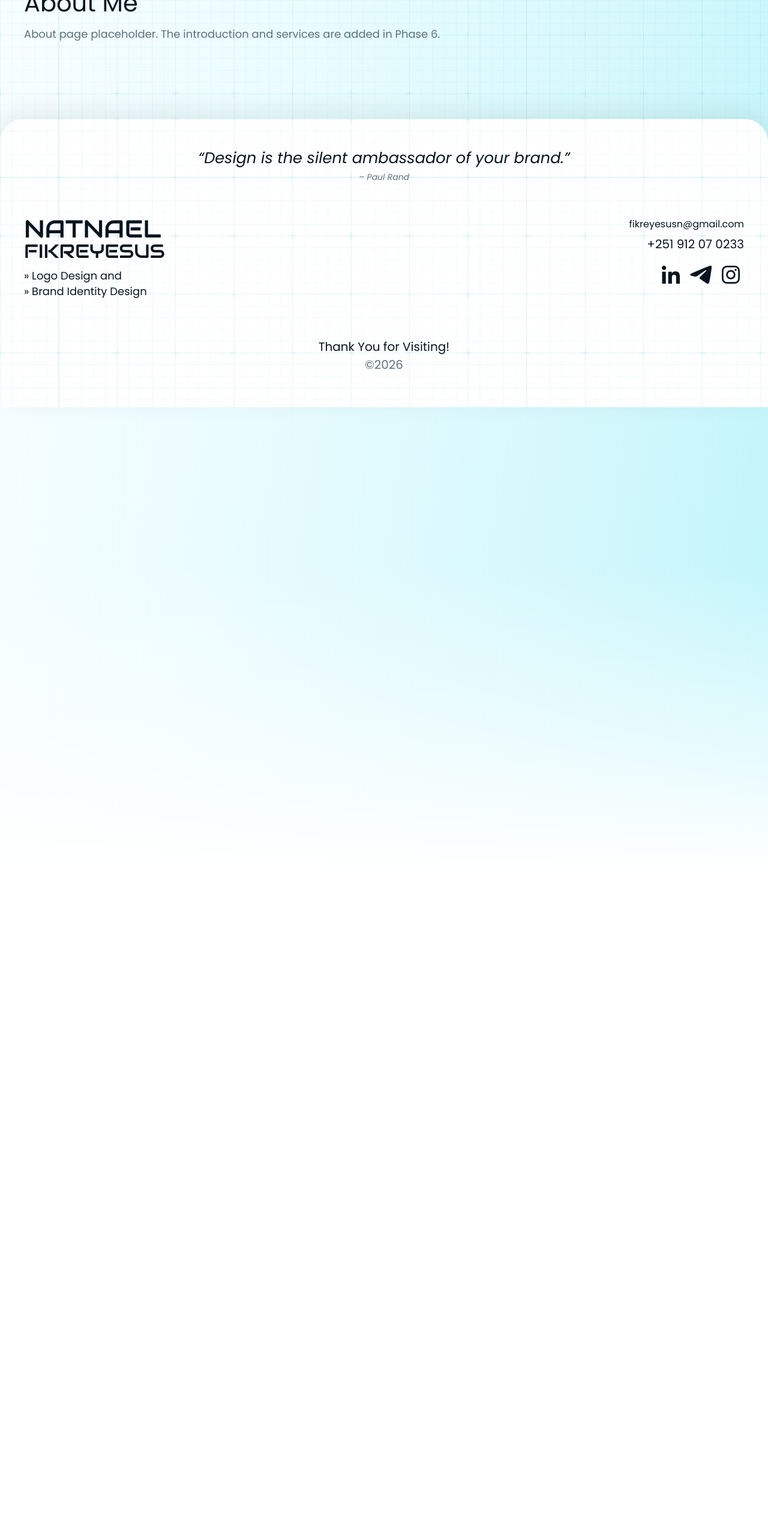
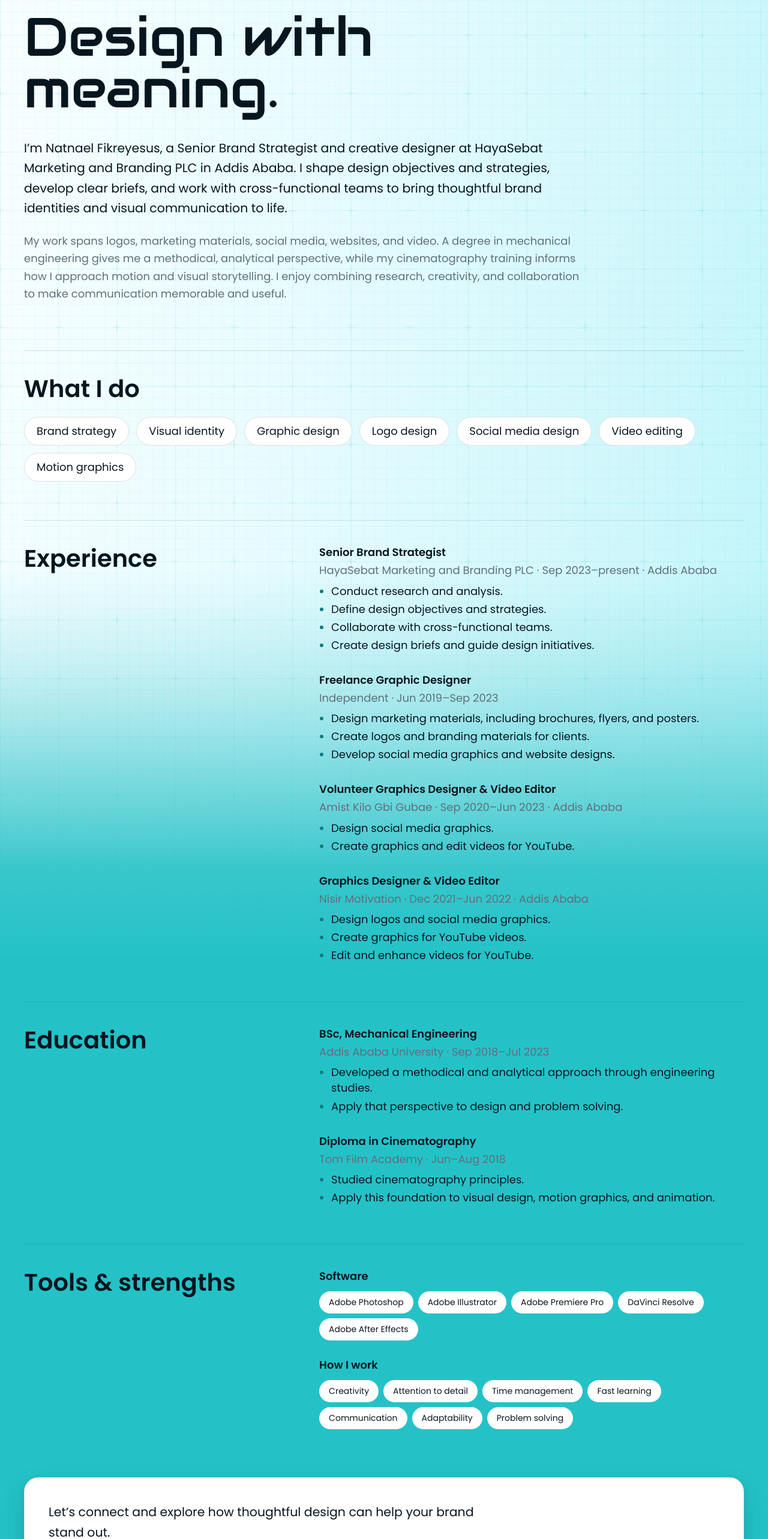
Before and after one commit to SamuelAlehegn/nattyfy-portfolio, a React (Vite) app: page /about in a window 1280 px wide. Shown: the part 234-2800 px from the top of the page at 60% size. Before the commit the page ends 1688 px from the top, so only its background shows below. Built offline with nearby package versions, Linux system fonts and the light colour scheme.

Commit message:
feat: update About and Contact pages

```diff
--- a/src/data/site.ts
+++ b/src/data/site.ts
@@ -1,31 +1,24 @@
 import type { SocialLink } from '@/types/content';
 
-/**
- * Central contact details and social destinations. The profile URLs are
- * placeholders until the final handles are confirmed.
- */
+/** Central contact details and social destinations from the latest CV. */
 export const site = {
   name: 'Natnael Fikreyesus',
   email: 'fikreyesusn@gmail.com',
-  phoneDisplay: '+251 912 07 0233',
+  phoneDisplay: '+251 912 070 233',
   phoneHref: 'tel:+251912070233',
-  roles: ['Logo Design and', 'Brand Identity Design'],
+  location: 'Addis Ababa, Ethiopia',
+  roles: ['Senior Brand Strategist', 'Creative Designer'],
 } as const;
 
 export const socialLinks: SocialLink[] = [
   {
-    id: 'linkedin',
-    label: 'LinkedIn',
-    href: 'https://www.linkedin.com/in/natnael-fikreyesus/',
-  },
-  {
     id: 'telegram',
     label: 'Telegram',
-    href: 'https://t.me/natnaelfikreyesus',
+    href: 'https://t.me/nattyfy',
   },
   {
     id: 'instagram',
     label: 'Instagram',
-    href: 'https://www.instagram.com/natnael_fikreyesus/',
+    href: 'https://instagram.com/nattyfy',
   },
 ];
--- a/src/pages/AboutPage.tsx
+++ b/src/pages/AboutPage.tsx
@@ -1,12 +1,212 @@
+import { Link } from 'react-router-dom';
 import { Container } from '@/components/layout/Container';
+
+const specialties = [
+  'Brand strategy',
+  'Visual identity',
+  'Graphic design',
+  'Logo design',
+  'Social media design',
+  'Video editing',
+  'Motion graphics',
+];
+
+const softwareSkills = [
+  'Adobe Photoshop',
+  'Adobe Illustrator',
+  'Adobe Premiere Pro',
+  'DaVinci Resolve',
+  'Adobe After Effects',
+];
+
+const strengths = [
+  'Creativity',
+  'Attention to detail',
+  'Time management',
+  'Fast learning',
+  'Communication',
+  'Adaptability',
+  'Problem solving',
+];
+
+const experience = [
+  {
+    title: 'Senior Brand Strategist',
+    details: 'HayaSebat Marketing and Branding PLC · Sep 2023–present · Addis Ababa',
+    responsibilities: [
+      'Conduct research and analysis.',
+      'Define design objectives and strategies.',
+      'Collaborate with cross-functional teams.',
+      'Create design briefs and guide design initiatives.',
+    ],
+  },
+  {
+    title: 'Freelance Graphic Designer',
+    details: 'Independent · Jun 2019–Sep 2023',
+    responsibilities: [
+      'Design marketing materials, including brochures, flyers, and posters.',
+      'Create logos and branding materials for clients.',
+      'Develop social media graphics and website designs.',
+    ],
+  },
+  {
+    title: 'Volunteer Graphics Designer & Video Editor',
+    details: 'Amist Kilo Gbi Gubae · Sep 2020–Jun 2023 · Addis Ababa',
+    responsibilities: [
+      'Design social media graphics.',
+      'Create graphics and edit videos for YouTube.',
+    ],
+  },
+  {
+    title: 'Graphics Designer & Video Editor',
+    details: 'Nisir Motivation · Dec 2021–Jun 2022 · Addis Ababa',
+    responsibilities: [
+      'Design logos and social media graphics.',
+      'Create graphics for YouTube videos.',
+      'Edit and enhance videos for YouTube.',
+    ],
+  },
+];
 
 export function AboutPage() {
   return (
-    <Container className="py-24 md:py-32">
-      <h1 className="text-h1 text-heading">About Me</h1>
-      <p className="mt-4 max-w-[66rem] text-muted">
-        About page placeholder. The introduction and services are added in Phase 6.
-      </p>
+    <Container className="py-16 md:py-24 lg:py-32">
+      <header className="max-w-[58rem]">
+        <p className="mb-4 text-small font-semibold tracking-[0.2em] text-accent uppercase">
+          About me
+        </p>
+        <h1 className="text-page-title font-display text-heading">Design with meaning.</h1>
+        <p className="mt-8 text-body-lg leading-relaxed text-copy md:mt-10">
+          I’m Natnael Fikreyesus, a Senior Brand Strategist and creative designer at HayaSebat
+          Marketing and Branding PLC in Addis Ababa. I shape design objectives and strategies,
+          develop clear briefs, and work with cross-functional teams to bring thoughtful brand
+          identities and visual communication to life.
+        </p>
+        <p className="mt-6 text-body leading-relaxed text-muted">
+          My work spans logos, marketing materials, social media, websites, and video. A degree in
+          mechanical engineering gives me a methodical, analytical perspective, while my
+          cinematography training informs how I approach motion and visual storytelling. I enjoy
+          combining research, creativity, and collaboration to make communication memorable and
+          useful.
+        </p>
+      </header>
+
+      <section
+        aria-labelledby="about-focus"
+        className="mt-16 border-t border-border pt-8 md:mt-20 md:pt-10"
+      >
+        <h2 id="about-focus" className="text-h1 font-semibold text-heading">
+          What I do
+        </h2>
+        <ul className="mt-6 flex flex-wrap gap-3">
+          {specialties.map((specialty) => (
+            <li
+              key={specialty}
+              className="rounded-full border border-border bg-surface px-5 py-2.5 text-copy"
+            >
+              {specialty}
+            </li>
+          ))}
+        </ul>
+      </section>
+
+      <section
+        aria-labelledby="about-experience"
+        className="mt-14 grid gap-8 border-t border-border pt-8 md:mt-16 md:grid-cols-[minmax(12rem,0.65fr)_1fr] md:pt-10"
+      >
+        <h2 id="about-experience" className="text-h1 font-semibold text-heading">
+          Experience
+        </h2>
+        <div className="space-y-8">
+          {experience.map((item) => (
+            <div key={item.title}>
+              <p className="font-semibold text-heading">{item.title}</p>
+              <p className="mt-1 text-muted">{item.details}</p>
+              <ul className="mt-2 list-disc space-y-1 pl-5 text-copy marker:text-accent">
+                {item.responsibilities.map((responsibility) => (
+                  <li key={responsibility}>{responsibility}</li>
+                ))}
+              </ul>
+            </div>
+          ))}
+        </div>
+      </section>
+
+      <section
+        aria-labelledby="about-education"
+        className="mt-14 grid gap-8 border-t border-border pt-8 md:mt-16 md:grid-cols-[minmax(12rem,0.65fr)_1fr] md:pt-10"
+      >
+        <h2 id="about-education" className="text-h1 font-semibold text-heading">
+          Education
+        </h2>
+        <div className="space-y-8">
+          <div>
+            <p className="font-semibold text-heading">BSc, Mechanical Engineering</p>
+            <p className="mt-1 text-muted">Addis Ababa University · Sep 2018–Jul 2023</p>
+            <ul className="mt-2 list-disc space-y-1 pl-5 text-copy marker:text-accent">
+              <li>Developed a methodical and analytical approach through engineering studies.</li>
+              <li>Apply that perspective to design and problem solving.</li>
+            </ul>
+          </div>
+          <div>
+            <p className="font-semibold text-heading">Diploma in Cinematography</p>
+            <p className="mt-1 text-muted">Tom Film Academy · Jun–Aug 2018</p>
+            <ul className="mt-2 list-disc space-y-1 pl-5 text-copy marker:text-accent">
+              <li>Studied cinematography principles.</li>
+              <li>Apply this foundation to visual design, motion graphics, and animation.</li>
+            </ul>
+          </div>
+        </div>
+      </section>
+
+      <section
+        aria-labelledby="about-tools"
+        className="mt-14 grid gap-8 border-t border-border pt-8 md:mt-16 md:grid-cols-[minmax(12rem,0.65fr)_1fr] md:pt-10"
+      >
+        <h2 id="about-tools" className="text-h1 font-semibold text-heading">
+          Tools & strengths
+        </h2>
+        <div className="space-y-7">
+          <div>
+            <h3 className="font-semibold text-heading">Software</h3>
+            <ul className="mt-3 flex flex-wrap gap-2">
+              {softwareSkills.map((skill) => (
+                <li key={skill} className="rounded-full bg-surface px-4 py-2 text-small text-copy">
+                  {skill}
+                </li>
+              ))}
+            </ul>
+          </div>
+          <div>
+            <h3 className="font-semibold text-heading">How I work</h3>
+            <ul className="mt-3 flex flex-wrap gap-2">
+              {strengths.map((strength) => (
+                <li
+                  key={strength}
+                  className="rounded-full bg-surface px-4 py-2 text-small text-copy"
+                >
+                  {strength}
+                </li>
+              ))}
+            </ul>
+          </div>
+        </div>
+      </section>
+
+      <div className="mt-16 rounded-lg border border-border bg-surface p-7 shadow-card md:mt-20 md:p-10">
+        <p className="max-w-[45rem] text-body-lg leading-relaxed text-heading">
+          Let’s connect and explore how thoughtful design can help your brand stand out.
+        </p>
+        <Link
+          to="/contact"
+          className="mt-6 inline-flex min-h-11 items-center font-semibold text-accent underline decoration-current underline-offset-4 hover:text-accent-hover focus-visible:outline-2 focus-visible:outline-offset-4 focus-visible:outline-focus"
+        >
+          Start a conversation{' '}
+          <span aria-hidden="true" className="ml-2">
+            →
+          </span>
+        </Link>
+      </div>
     </Container>
   );
 }
--- a/src/pages/ContactPage.tsx
+++ b/src/pages/ContactPage.tsx
@@ -1,12 +1,49 @@
 import { Container } from '@/components/layout/Container';
+import { SocialLinks } from '@/components/layout/SocialLinks';
+import { site } from '@/data/site';
 
 export function ContactPage() {
   return (
-    <Container className="py-24 md:py-32">
-      <h1 className="text-h1 text-heading">Contact Me</h1>
-      <p className="mt-4 max-w-[66rem] text-muted">
-        Contact page placeholder. Contact details and the form are added in Phase 6.
-      </p>
+    <Container className="py-16 md:py-24 lg:py-32">
+      <header className="max-w-[48rem]">
+        <p className="mb-4 text-small font-semibold tracking-[0.2em] text-accent uppercase">
+          Contact
+        </p>
+        <h1 className="text-page-title font-display text-heading">
+          Let’s make something meaningful.
+        </h1>
+        <p className="mt-6 text-body-lg leading-relaxed text-muted">
+          Have a brand, design, or video project in mind? I’m based in {site.location} and open to
+          thoughtful collaborations. Get in touch and tell me what you’re working on.
+        </p>
+      </header>
+
+      <section
+        aria-labelledby="contact-details"
+        className="mt-12 grid gap-10 border-t border-border pt-8 md:mt-16 md:grid-cols-[minmax(12rem,0.65fr)_1fr] md:pt-10"
+      >
+        <h2 id="contact-details" className="text-h1 font-semibold text-heading">
+          Get in touch
+        </h2>
+        <div>
+          <address className="flex flex-col items-start gap-5 not-italic">
+            <a
+              className="text-body-lg text-copy underline decoration-border underline-offset-4 hover:text-accent-hover"
+              href={`mailto:${site.email}`}
+            >
+              {site.email}
+            </a>
+            <a
+              className="text-body-lg text-copy underline decoration-border underline-offset-4 hover:text-accent-hover"
+              href={site.phoneHref}
+            >
+              {site.phoneDisplay}
+            </a>
+          </address>
+          <h3 className="mt-10 font-semibold text-heading">Find me online</h3>
+          <SocialLinks className="mt-3 -ml-1" />
+        </div>
+      </section>
     </Container>
   );
 }
```
